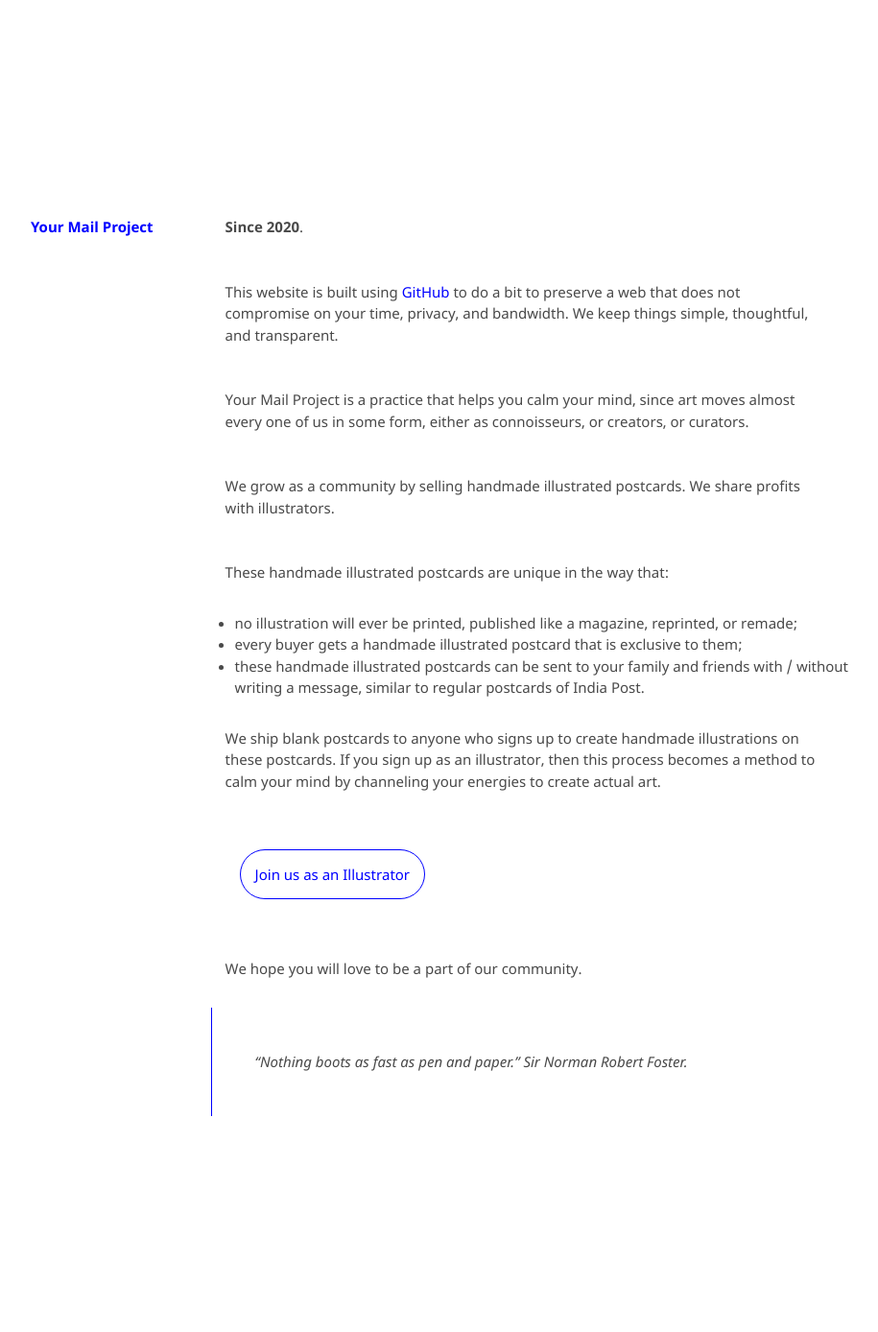
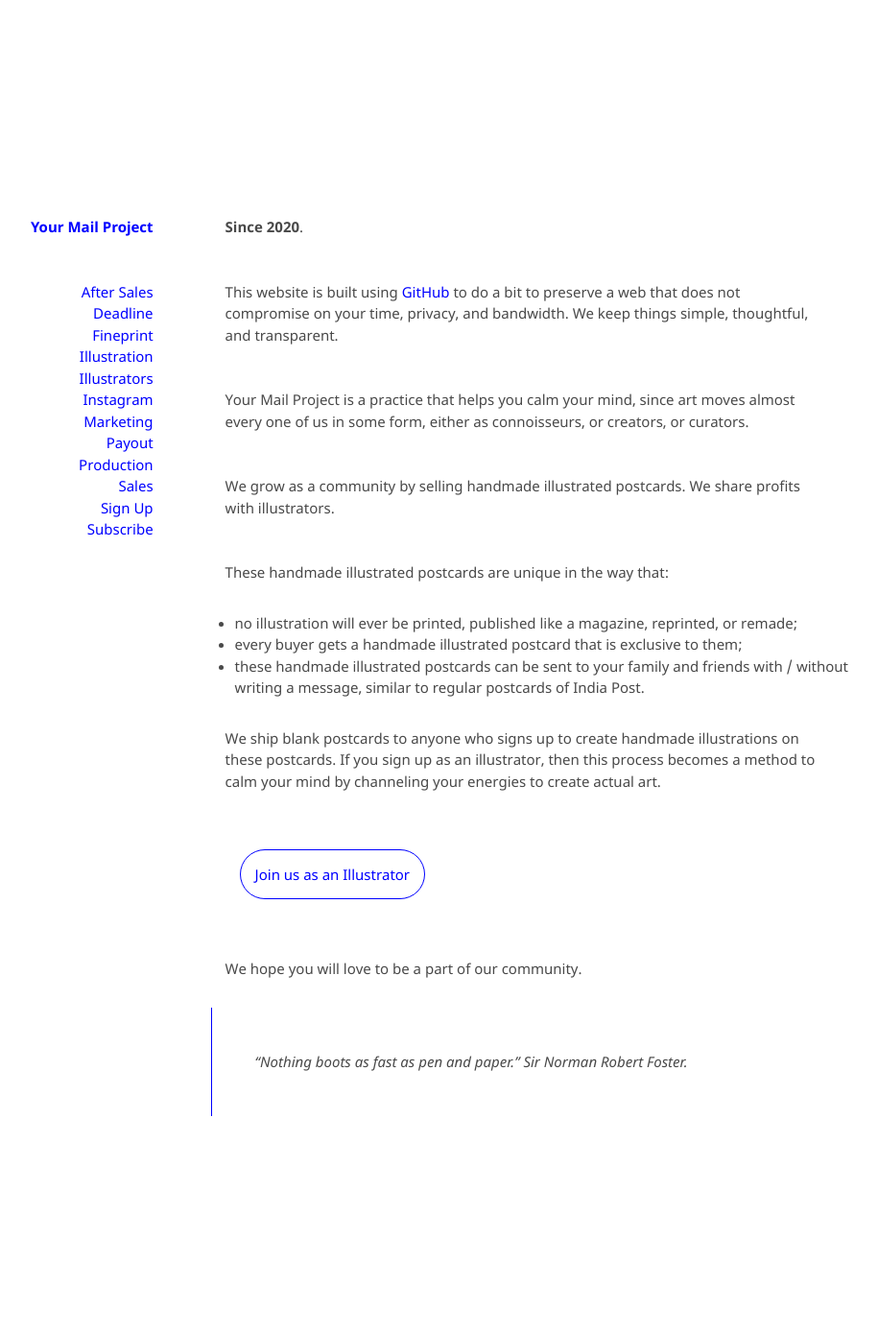
Before and after one commit to kvshvlin/yourmailproject, a Jekyll site: the page built from index.md, in a window 1280 px wide. Shown: the whole page at 96% size, without its empty margins (193-1108 px from the left). Built offline with Jekyll 4.4.1, drawn with Linux system fonts in a browser that asks for light colours; our own code applies the rules of GitHub Pages for plain Markdown files.

Commit message:
Update default.html

```diff
--- a/_layouts/default.html
+++ b/_layouts/default.html
@@ -15,6 +15,20 @@
     <header>
       <div class="grid-item">
         <h1><a href="https://kvshvlin.github.io/yourmailproject">Your Mail Project</a></h1>
+        <p>
+<a href="https://kvshvlin.github.io/yourmailproject/aftersales.html" target="_blank">After Sales</a><br>
+<a href="https://kvshvlin.github.io/yourmailproject/deadline.html" target="_blank">Deadline</a><br>
+<a href="https://kvshvlin.github.io/yourmailproject/fineprint.html" target="_blank">Fineprint</a><br>
+<a href="https://kvshvlin.github.io/yourmailproject/illustration.html" target="_blank">Illustration</a><br>
+<a href="https://kvshvlin.github.io/yourmailproject/illustrators.html" target="_blank">Illustrators</a><br>
+<a href="https://kvshvlin.github.io/yourmailproject/instagram.html" target="_blank">Instagram</a><br>
+<a href="https://kvshvlin.github.io/yourmailproject/marketing.html" target="_blank">Marketing</a><br>
+<a href="https://kvshvlin.github.io/yourmailproject/payout.html" target="_blank">Payout</a><br>
+<a href="https://kvshvlin.github.io/yourmailproject/production.html" target="_blank">Production</a><br>
+<a href="https://kvshvlin.github.io/yourmailproject/sales.html" target="_blank">Sales</a><br>
+<a href="https://kvshvlin.github.io/yourmailproject/signup.html" target="_blank">Sign Up</a><br>
+<a href="https://kvshvlin.github.io/yourmailproject/subscribe.html" target="_blank">Subscribe</a><br>
+        </p>
       </div>
     </header>
     <section>
```
